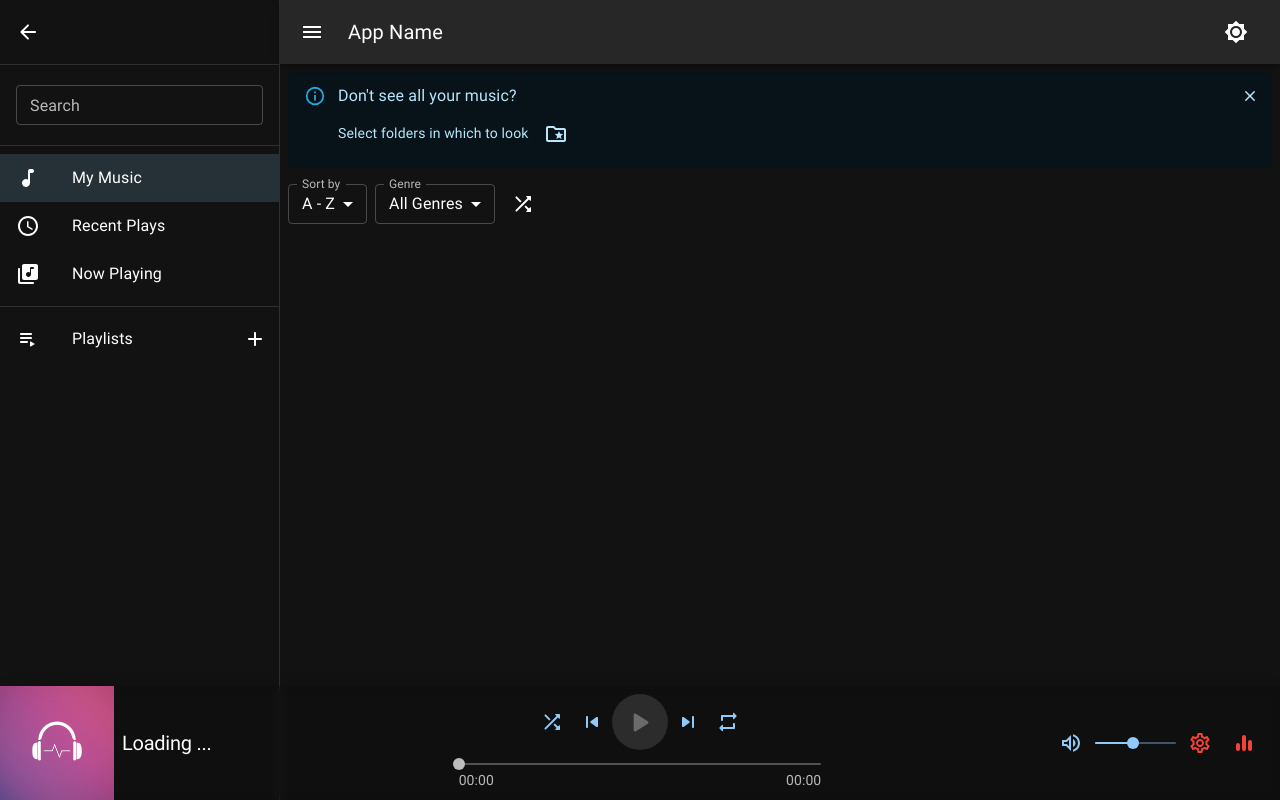
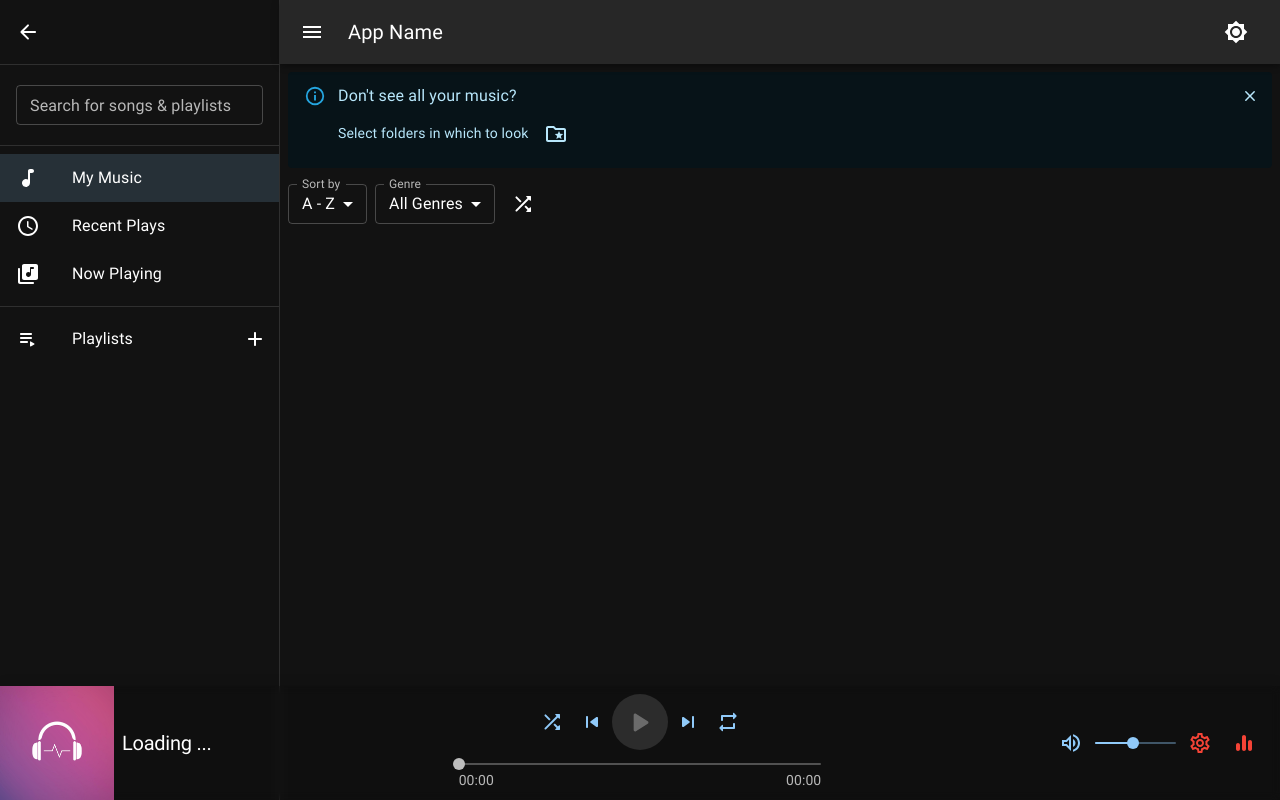
Before and after one commit to Rocker2102/electron-music-player, a React (Create React App) app: page / in a window 1280 px wide. Built offline with nearby package versions, Linux system fonts and the light colour scheme.

Commit message:
Update label of search text field in Drawer

```diff
--- a/src/components/Drawer/MiniDrawerComponent.tsx
+++ b/src/components/Drawer/MiniDrawerComponent.tsx
@@ -237,7 +237,8 @@ export default class MiniDrawer extends React.PureComponent
                             <form onSubmit={this.handleSearchSubmit}>
                                 <TextField
                                     value={this.state.searchText}
-                                    label="Search" variant="outlined"
+                                    label="Search for songs & playlists"
+                                    variant="outlined"
                                     size="small" fullWidth
                                     color="warning"
                                     onChange={this.handleSearchTextChange}
```
